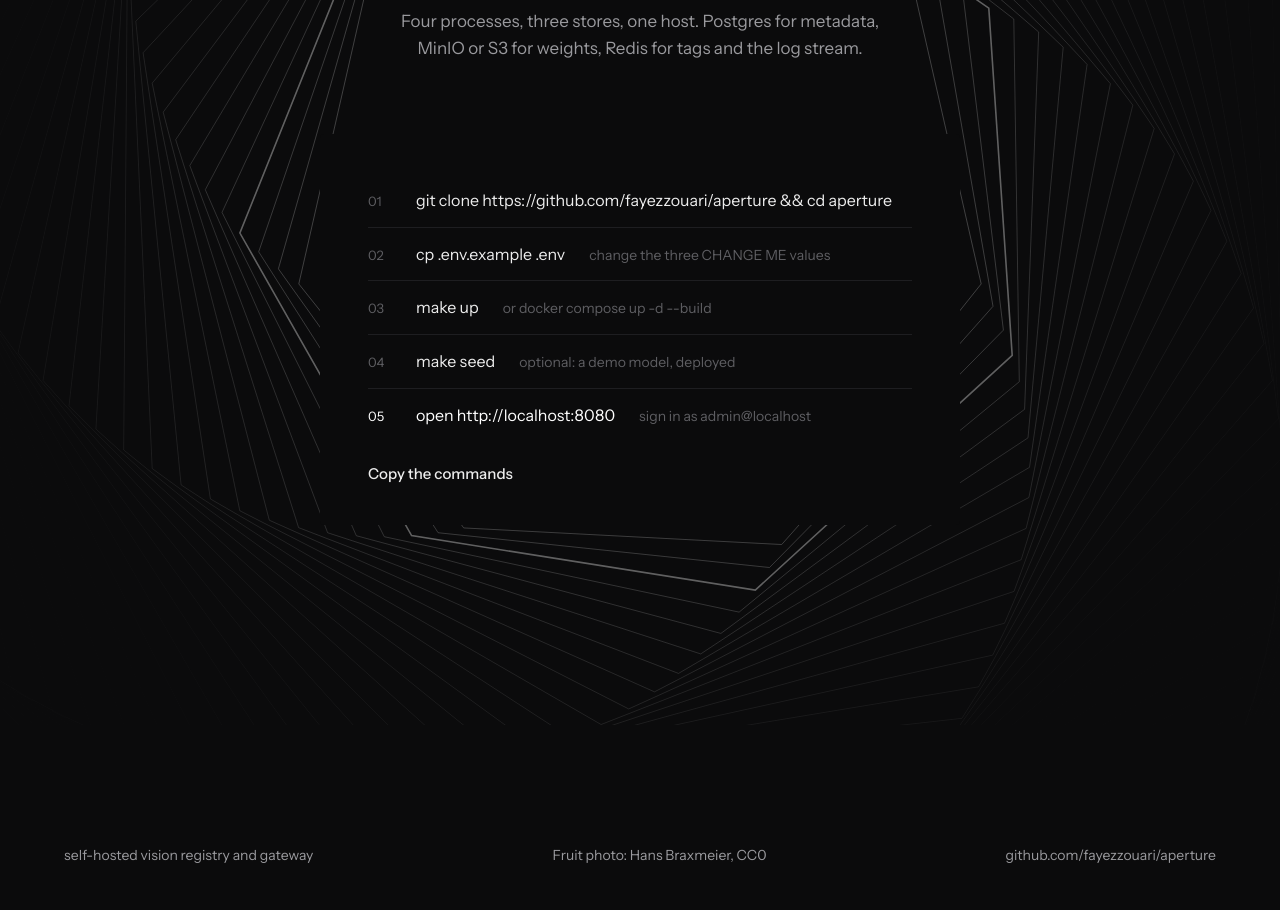
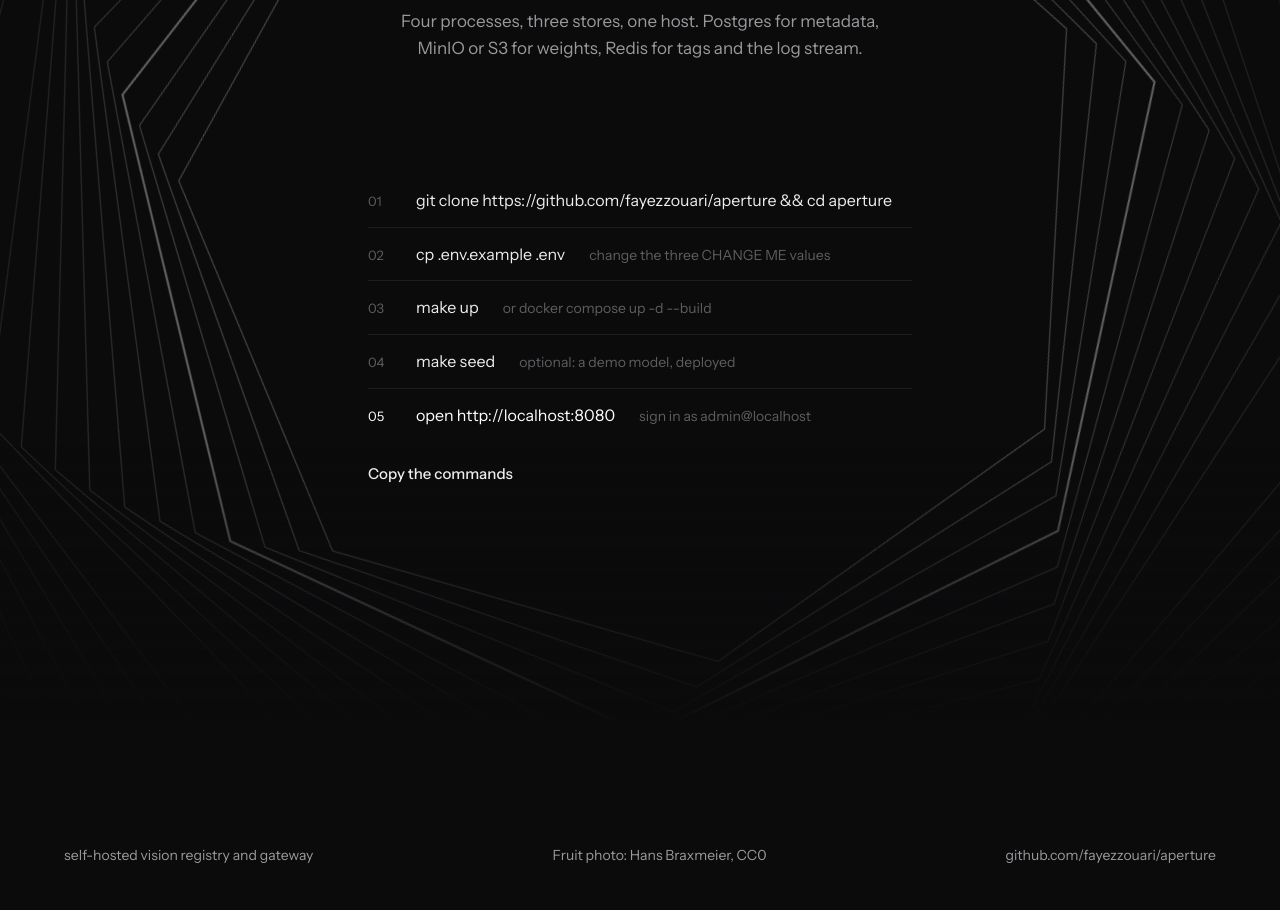
Before and after one commit to fayezzouari/aperture, a React (Vite) app in the folder landing/: page / in a window 1280 px wide. Shown: the part 8980-9890 px from the top of the page. Built offline with nearby package versions, Linux system fonts and the light colour scheme.

Commit message:
Close the run section's echo on scroll and fade its edges instead of cutting them

```diff
--- a/landing/src/landing.css
+++ b/landing/src/landing.css
@@ -185,10 +185,26 @@ section { position: relative; padding: 140px var(--gutter); }
 .guarantees p { color: var(--muted); font-size: 15px; line-height: 23px; }
 
 /* ---- run --------------------------------------------------------------------- */
-.run { overflow: hidden; padding-bottom: 200px; }
-.spiral.echo { top: 540px; opacity: 0.35; }
-.spiral.echo .layer { will-change: auto; }
-.steps { position: relative; display: flex; flex-direction: column; align-items: flex-start; gap: 20px; width: min(640px, 100%); margin: 72px auto 0; padding: 40px 48px; background: var(--bg); border-radius: 4px; }
+.run { --p: 0; overflow: hidden; padding-bottom: 200px; view-timeline-name: --run; }
+/* fade the rings out into the footer instead of ending on the section's edge */
+.run::after { content: ""; position: absolute; left: 0; right: 0; bottom: 0; height: 280px; background: linear-gradient(180deg, rgba(11, 11, 12, 0), var(--bg)); pointer-events: none; }
+.run .section-head, .run .steps { z-index: 1; }
+/* The box reaches above the section; fade the rings in from the section's top
+   edge (540px below the box's anchor) rather than cutting them flat. */
+.spiral.echo {
+  top: 540px; opacity: 0.35;
+  -webkit-mask-image: linear-gradient(180deg, transparent calc(29.41% - 540px), #000 calc(29.41% - 220px));
+  mask-image: linear-gradient(180deg, transparent calc(29.41% - 540px), #000 calc(29.41% - 220px));
+}
+/* the hero in reverse: open and twisted on entry, at rest once in view */
+.echo .layer { transform: rotate(calc((1 - var(--p)) * (16deg + var(--l) * 4deg))) scale(calc(1 + (1 - var(--p)) * (0.32 + var(--l) * 0.06))); }
+@media (prefers-reduced-motion: no-preference) {
+  @supports (animation-timeline: view()) {
+    .echo .layer { animation: closing linear both; animation-timeline: --run; animation-range: entry 0% cover 50%; }
+  }
+}
+@keyframes closing { from { transform: rotate(calc(16deg + var(--l) * 4deg)) scale(calc(1.32 + var(--l) * 0.06)); } to { transform: none; } }
+.steps { position: relative; display: flex; flex-direction: column; align-items: flex-start; gap: 20px; width: min(640px, 100%); margin: 72px auto 0; padding: 40px 48px; }
 .steps ol { width: 100%; }
 .steps li { display: flex; align-items: baseline; flex-wrap: wrap; gap: 8px 24px; padding: 14px 0; }
 .steps li + li { border-top: 1px solid var(--line); }
```
